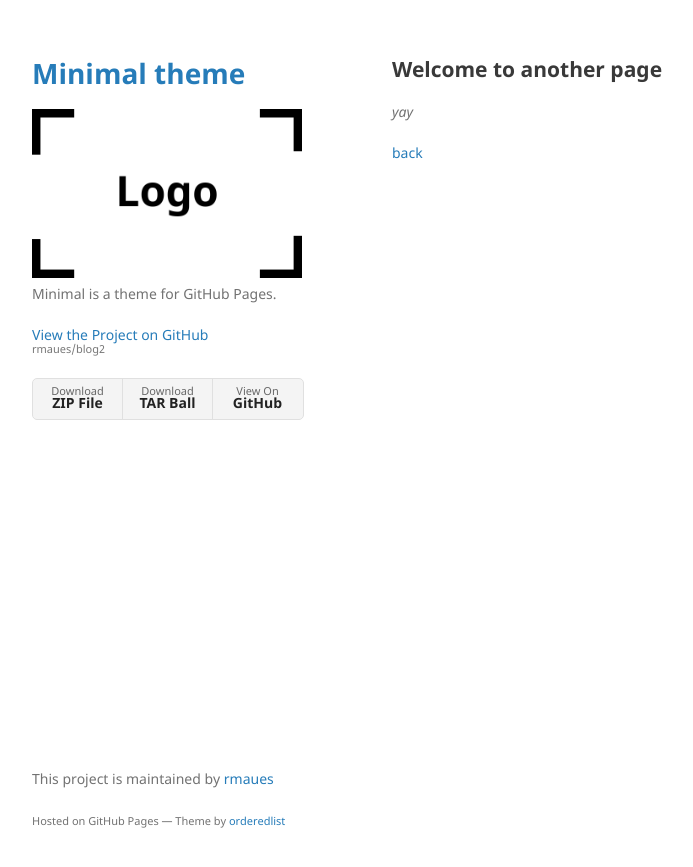
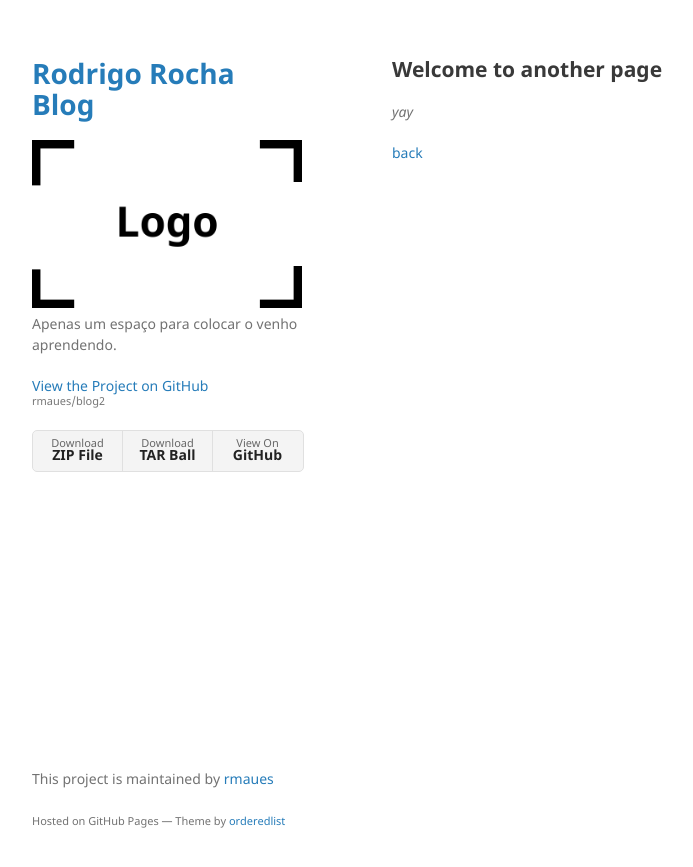
Before and after one commit to rmaues/blog2, a Jekyll site: the page built from another-page.md, in a window 1280 px wide. Shown: the top 867 px of the page, without its empty margins (178-871 px from the left). Built offline with Jekyll 4.4.1, drawn with Linux system fonts in a browser that asks for light colours; our own code applies the rules of GitHub Pages for plain Markdown files.

Commit message:
Atualização de título e descrição

```diff
--- a/_config.yml
+++ b/_config.yml
@@ -1,6 +1,6 @@
-title: Minimal theme
+title: Rodrigo Rocha Blog
 logo: /assets/img/logo.png
-description: Minimal is a theme for GitHub Pages.
+description: Apenas um espaço para colocar o venho aprendendo.
 show_downloads: true
 google_analytics:
 theme: jekyll-theme-minimal
```
